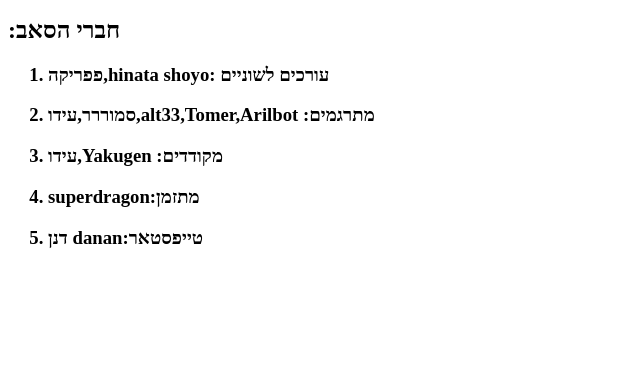
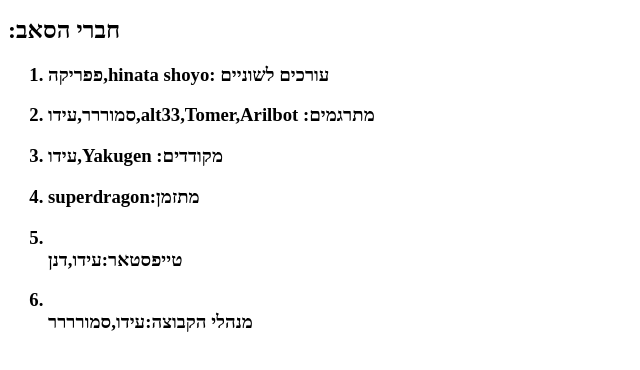
Before and after one commit to shacharX/magicsub, a plain HTML site: page index.html in a window 1280 px wide. Shown: the part 110-480 px from the top of the page, without its empty margins (0-640 px from the left). Drawn offline with Linux system fonts and the light colour scheme.

Commit message:
Magic&Sub WebSite

```diff
--- a/index.html
+++ b/index.html
@@ -12,7 +12,8 @@
         <h3><li>סמוררר,עידו,alt33,Tomer,Arilbot :מתרגמים</li><h3>
         <h3><li>עידו,Yakugen :מקודדים</li><h3>
         <h3><li>superdragon:מתזמן</li><h3>
-        <h3><li>דנן danan:טייפסטאר</li><h3>
+        <h3><li></li>טייפסטאר:עידו,דנן</li><h3>
+        <h3><li></li>מנהלי הקבוצה:עידו,סמורררר</li><h3>
         </ol>
     </body>
 </html>
```
